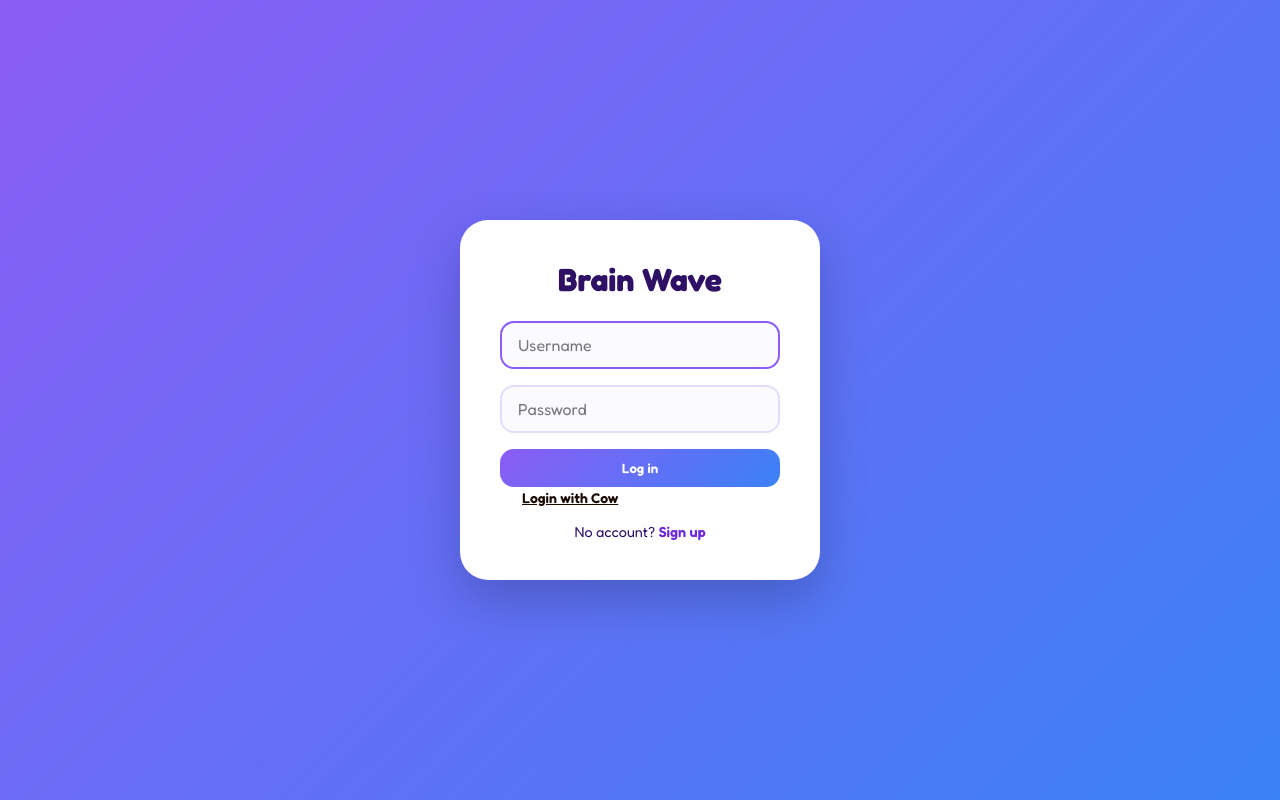
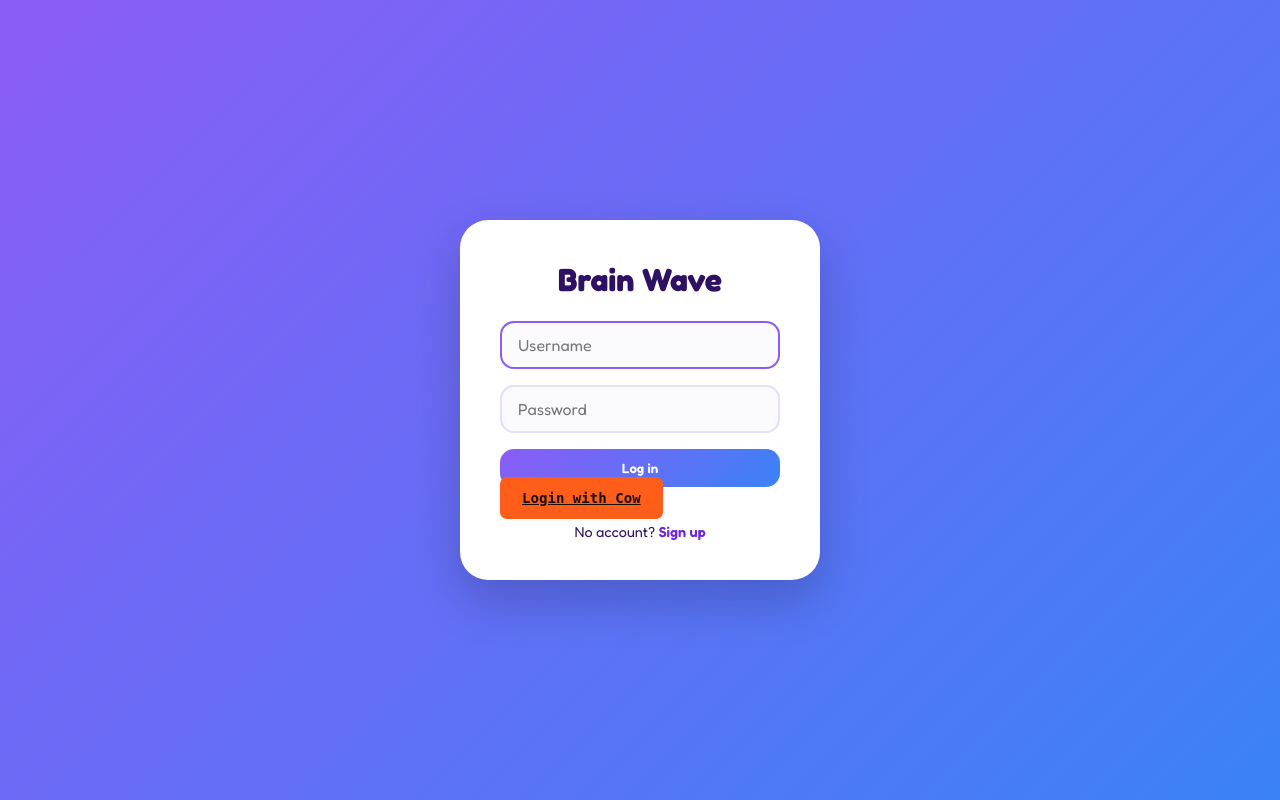
Before and after one commit to TheOrangeCow/Brain-Wave, a Flask app: page /login in a window 1280 px wide. Run offline with Flask 3, Linux system fonts and the light colour scheme.

Commit message:
Update style.css

```diff
--- a/static/style.css
+++ b/static/style.css
@@ -48,9 +48,9 @@ a {
 }
 
 .btn-primary {
-  font-family: var(--mono);
+  font-family: 'JetBrains Mono', ui-monospace, SFMono-Regular, monospace;
   font-size: 0.88rem;
-  background: var(--orange);
+  background: #ff5e1a;
   color: #1a0a02;
   padding: 13px 22px;
   border-radius: 7px;
@@ -61,7 +61,7 @@ a {
 }
 
 .btn-primary:hover {
-  background: var(--orange-soft);
+  background: #ffb088;
   transform: translateY(-1px);
 }
 
```
